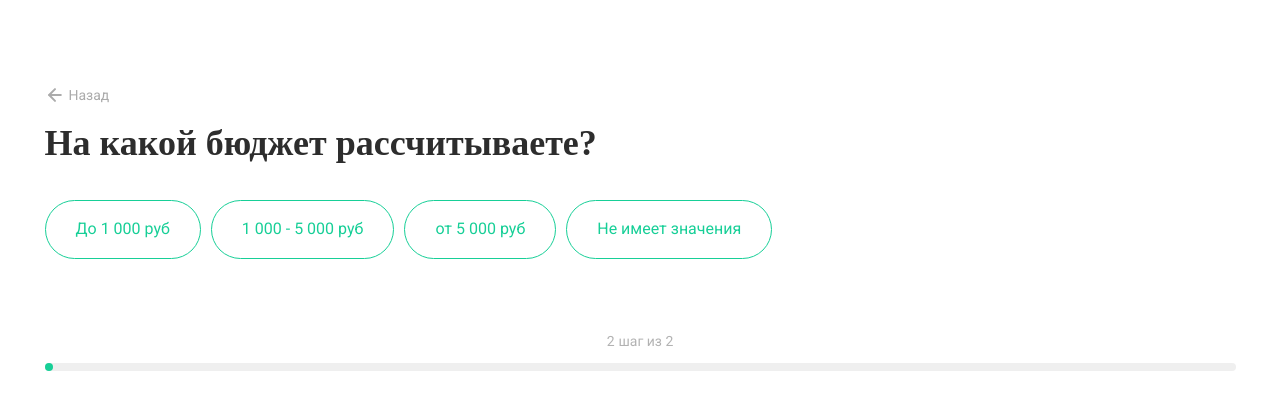
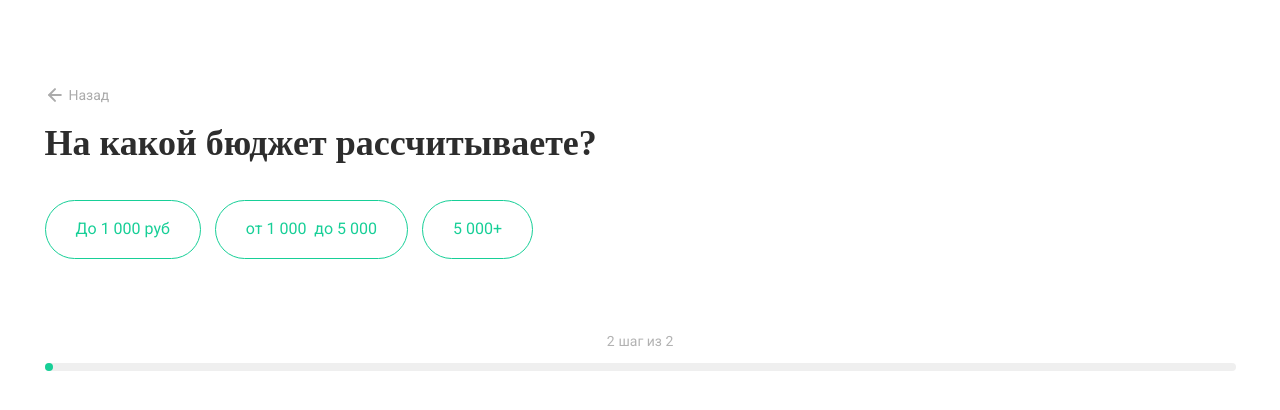
Before and after one commit to AntonGorynya/FlowerShop, a Django app: template shop/templates/quiz-step.html in a window 1280 px wide. Shown: the part 177-587 px from the top of the page. Run offline with Django 3.2, Linux system fonts and the light colour scheme; the template is opened without the code that fills it: most values are stand-ins (such as "Sample title", 1, 10 or a date in 2020); some web fonts are replaced.

Commit message:
update quiz-step

```diff
--- a/shop/templates/quiz-step.html
+++ b/shop/templates/quiz-step.html
@@ -13,12 +13,13 @@
 				<div class="quiz__block">
 					<h1 class="quiz__title">На какой бюджет рассчитываете?</h1>
 					<div class="quiz__elems fic">
-						<form id="cost" method="post" action="{% url "catalog" %}"></form>
-						{% csrf_token %}
-						<button class="quiz__elem" form="cost" name="price" value="<1">До 1 000 руб</button>
-						<button class="quiz__elem" form="cost" name="price" value="1<5">1 000 - 5 000 руб</button>
-						<button class="quiz__elem" form="cost" name="price" value=">5">от 5 000 руб</button>
-						<button class="quiz__elem" form="cost" name="price" value="all">Не имеет значения</button>
+						<form action="{% url "catalog" %}" method="get">
+							<input type="submit" class="quiz__elem"  value="До 1 000 руб" name="0_1000"  />
+							<input type="submit" class="quiz__elem"  value="от 1 000  до 5 000" name="1000_5000"  />
+							<input type="submit" class="quiz__elem"  value="5 000+" name="5000_1"  />
+							<input type="hidden" name="holiday" value={{ holiday_id }}>
+
+						</form>
 					</div>
 					<div class="quiz__progress">
 						<div class="quiz__progress_step">
```
Also changed, not shown: shop/views.py (+3 -10 lines).
